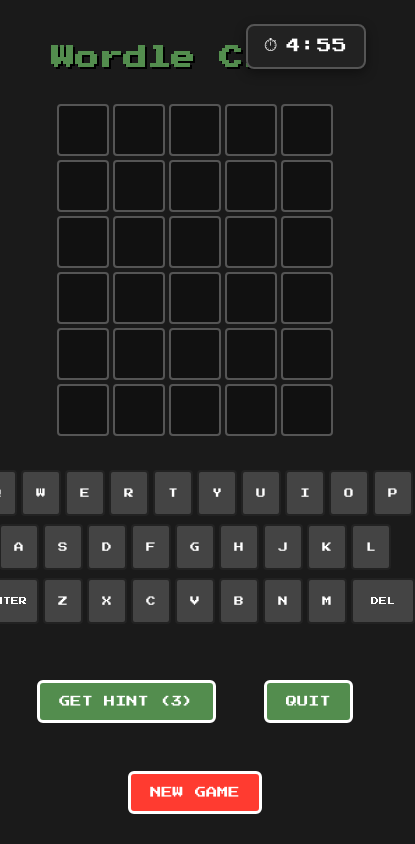
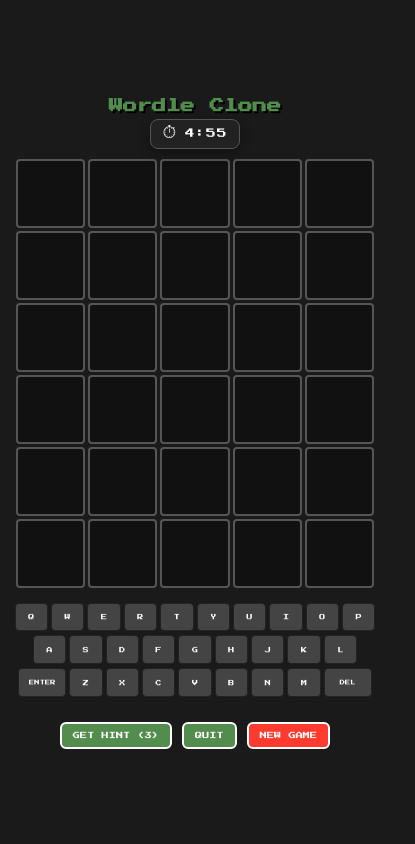
Before and after one commit to Arindam-Roy2004/wordle-ai-game, a React (Vite) app: page / in a window 390 px wide. Shown: the whole page, 415 px wide, since content can reach past the window. Built offline with nearby package versions, Linux system fonts and the light colour scheme.

Commit message:
feat: Add responsive styles for tablet and phone screen sizes to improve layout adaptability.

```diff
--- a/src/App.css
+++ b/src/App.css
@@ -33,7 +33,7 @@
   border: 2px solid #555;
   letter-spacing: 1px;
   z-index: 100;
-  box-shadow: 0 4px 12px rgba(0,0,0,0.4);
+  box-shadow: 0 4px 12px rgba(0, 0, 0, 0.4);
   display: flex;
   align-items: center;
   justify-content: center;
@@ -54,8 +54,15 @@
 }
 
 @keyframes pulse-red {
-  0%, 100% { opacity: 1; }
-  50% { opacity: 0.5; }
+
+  0%,
+  100% {
+    opacity: 1;
+  }
+
+  50% {
+    opacity: 0.5;
+  }
 }
 
 .action-section {
@@ -75,3 +82,46 @@
   background-color: #ff6961 !important;
   border-color: #ff3b30 !important;
 }
+
+/* ── Tablet (≤ 768px) ── */
+@media (max-width: 768px) {
+  .app-header {
+    flex-wrap: wrap;
+    justify-content: center;
+    gap: 0.5rem;
+    margin-bottom: 1rem;
+    padding-top: 0.5rem;
+  }
+
+  .timer {
+    position: static;
+    font-size: 0.7rem;
+    padding: 0.5rem 0.8rem;
+  }
+
+  .action-section {
+    gap: 1.5rem;
+    margin-top: 1rem;
+  }
+}
+
+/* ── Phone (≤ 480px) ── */
+@media (max-width: 480px) {
+  .app-header {
+    flex-direction: column;
+    gap: 0.4rem;
+    margin-bottom: 0.5rem;
+    padding-top: 0.25rem;
+  }
+
+  .timer {
+    font-size: 0.6rem;
+    padding: 0.4rem 0.7rem;
+    border-width: 1.5px;
+  }
+
+  .action-section {
+    gap: 0.6rem;
+    margin-top: 0.8rem;
+  }
+}
--- a/src/index.css
+++ b/src/index.css
@@ -140,3 +140,104 @@
   text-align: center;
   padding: 0 1rem;
 }
+
+/* ── Tablet (≤ 768px) ── */
+@media (max-width: 768px) {
+  #root {
+    max-width: 100%;
+    padding: 0.75rem;
+  }
+
+  h1 {
+    font-size: 1.2rem;
+  }
+
+  .letter-box {
+    height: 2.5rem;
+    width: 2.5rem;
+    font-size: 1.2rem;
+  }
+
+  .keyboard-button {
+    font-size: 0.5rem;
+    padding: 0.8rem 0.5rem;
+    min-width: 2rem;
+  }
+
+  .keyboard-button.large {
+    min-width: 3.2rem;
+    font-size: 0.45rem;
+  }
+
+  .hint-btn {
+    padding: 0.6rem 1rem;
+    font-size: 0.6rem;
+  }
+
+  .hint-text {
+    font-size: 0.6rem;
+  }
+}
+
+/* ── Phone (≤ 480px) ── */
+@media (max-width: 480px) {
+  body {
+    overflow-x: hidden;
+  }
+
+  #root {
+    padding: 0.4rem;
+    max-width: 100vw;
+    overflow-x: hidden;
+  }
+
+  h1 {
+    font-size: 0.9rem;
+    margin-bottom: 0.3rem;
+  }
+
+  .letter-box {
+    height: calc((100vw - 2rem) / 5.5);
+    width: calc((100vw - 2rem) / 5.5);
+    font-size: 1rem;
+    margin: 1.5px;
+  }
+
+  .keyboard-cont {
+    margin: 0.8rem 0;
+    gap: 4px;
+    width: 100%;
+  }
+
+  .keyboard-row {
+    gap: 3px;
+    width: 100%;
+    justify-content: center;
+  }
+
+  .keyboard-button {
+    font-size: 0.38rem;
+    padding: 0.65rem 0;
+    min-width: 0;
+    width: calc((100vw - 3.5rem) / 10);
+    border-width: 1.5px;
+  }
+
+  .keyboard-button.large {
+    width: calc((100vw - 3.5rem) / 7);
+    font-size: 0.33rem;
+    padding: 0.65rem 0;
+    min-width: 0;
+  }
+
+  .hint-btn {
+    padding: 0.5rem 0.7rem;
+    font-size: 0.45rem;
+    border-width: 2px;
+  }
+
+  .hint-text {
+    font-size: 0.5rem;
+    padding: 0 0.5rem;
+  }
+}
```
